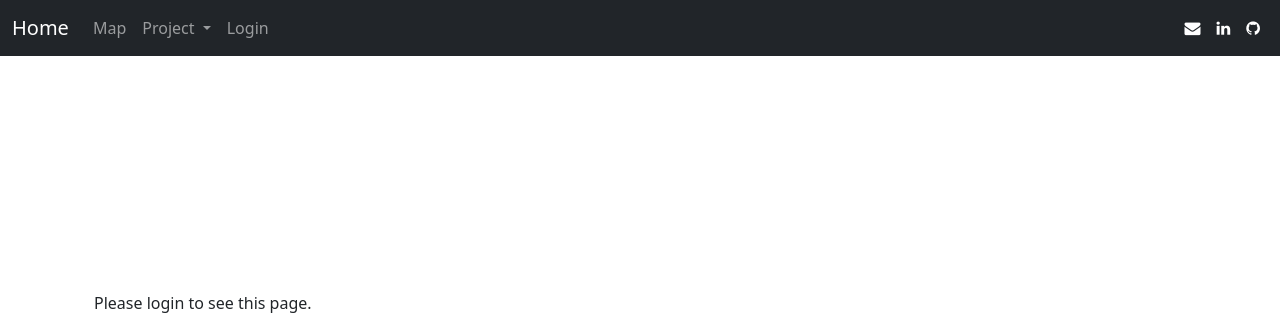
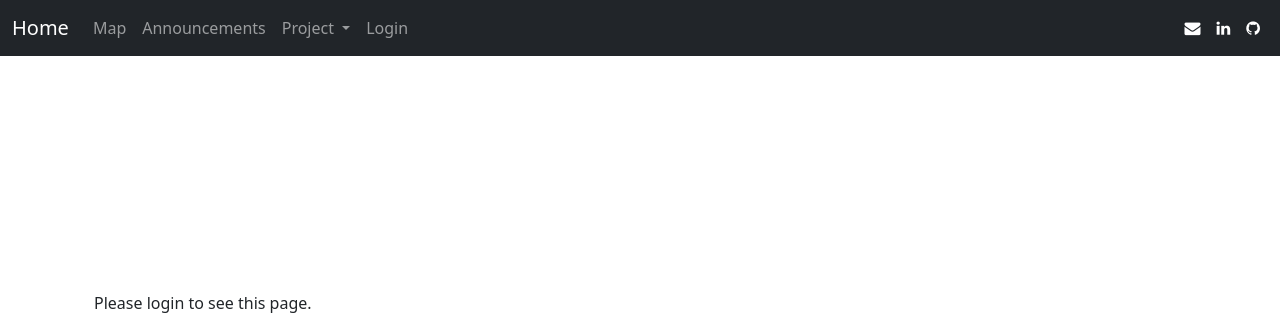
Before and after one commit to TAMUSA-nsf-project/django_smartmap, a Django app: page /users/login/?next=/busdriver/ in a window 1280 px wide. Shown: the top 317 px of the page. Run offline with Django 3.2, Linux system fonts and the light colour scheme; parts of the project's set-up code (start-up, migrations or seed data) failed here and were passed over; some libraries are stand-ins or nearby versions.

Commit message:
add Announcements page to navbar

```diff
--- a/main/templates/main/navbar.html
+++ b/main/templates/main/navbar.html
@@ -10,8 +10,9 @@
 
             <div class="navbar-nav">
                 <a class="nav-link" href="{% url 'map:map' %}">Map</a>
+                <a class="nav-link" href="{% url 'communications:announcements' %}">Announcements</a>
 
-                  {% if perms.bus.access_busdriver_pages %}
+                {% if perms.bus.access_busdriver_pages %}
                     <a class="nav-link" href="{% url 'bus:busdriver-page' %}">Bus</a>
                 {% endif %}
                 {% if user.is_superuser %}
@@ -30,6 +31,7 @@
                             Architecture</a></li>
                     </ul>
                 </li>
+
                 {% if user.is_authenticated %}
                     {% if user.is_superuser %}
                         <style nonce="{{request.csp_nonce}}"> #nav-link{ color: whitesmoke}</style>
```
